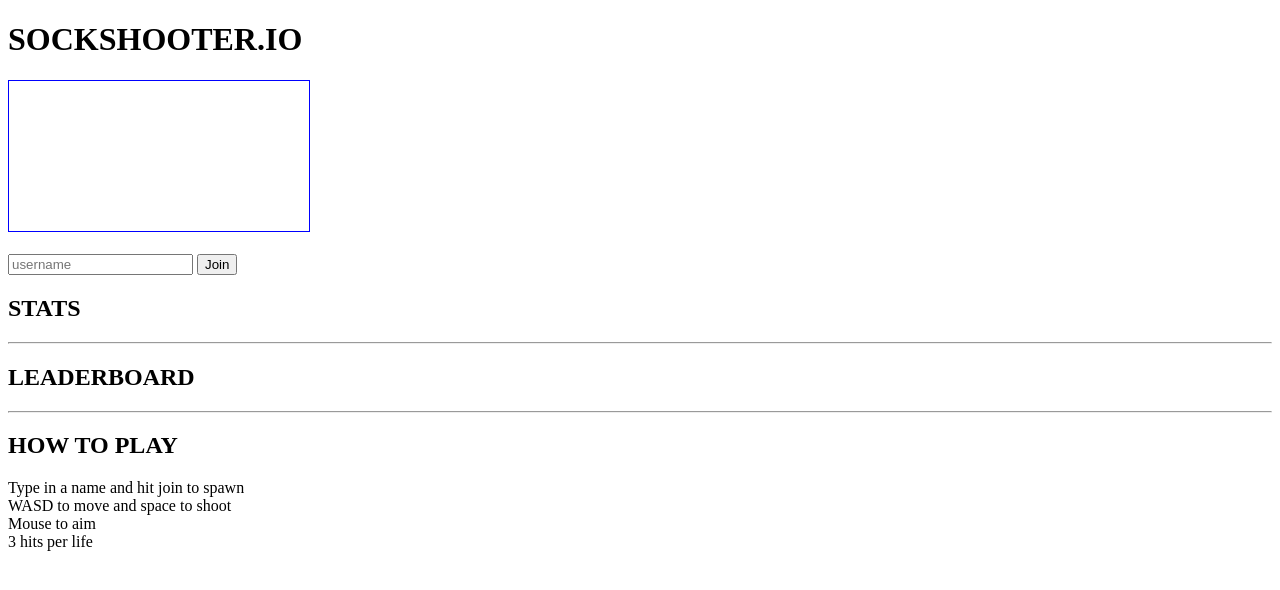
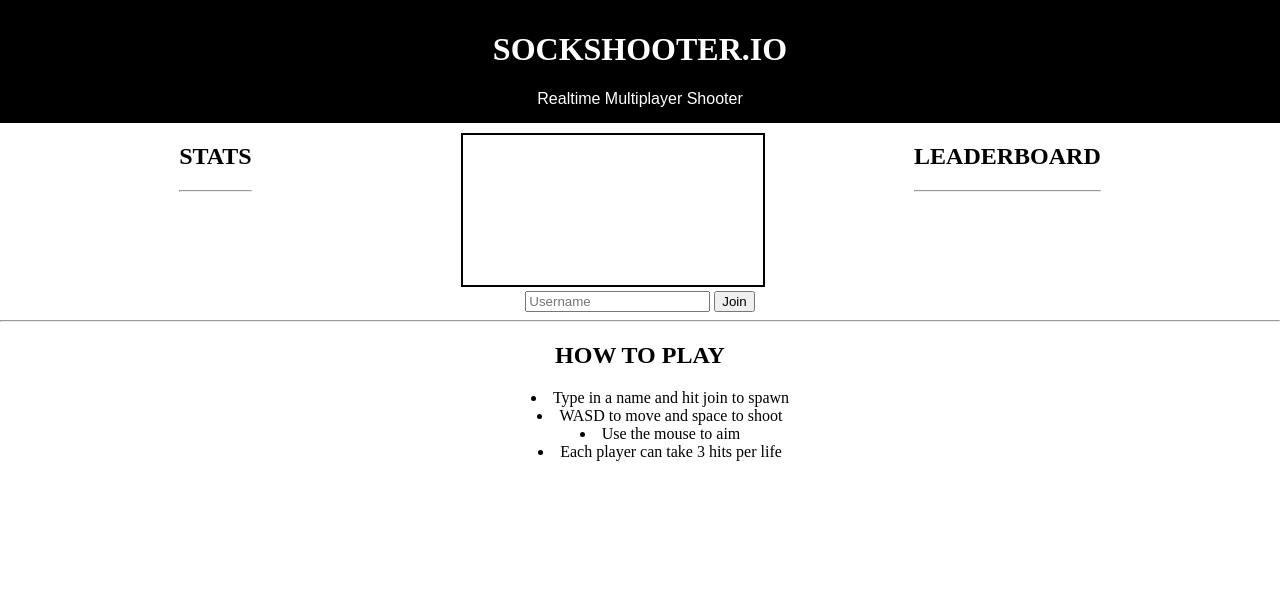
Before and after one commit to KashPitan/SockShooter, a website: page public/index.html in a window 1280 px wide. Drawn offline with Linux system fonts and the light colour scheme; a script that the page names is missing.

Commit message:
added some css styling and html elements

```diff
--- a/public/game.js
+++ b/public/game.js
@@ -1,4 +1,3 @@
-
 var socket = io.connect();
 
 //document elements
@@ -22,8 +21,6 @@ var deaths;
 
 //array for storing the top 5 killers
 var topKills = [];
-
-// import leadboard, { leaderboard } from "./leaderboard";
 
 function leaderboardFunction(players){
   var arr = [];
--- a/public/index.html
+++ b/public/index.html
@@ -9,22 +9,44 @@
 </head>
 
 <body>
-    <h1>SOCKSHOOTER.IO</h1>
-    <canvas id="canvas"></canvas>
-    <br><br>
-    <input id="nameInput" placeholder="username" type ="text" maxlength="10">
-    <button id="joinButton" type="button">Join</button>
-    <h2>STATS</h2>
-    <p id="playerStats"></p>
+    <div class="header">
+        <h1>SOCKSHOOTER.IO</h1>
+        <p class="header-text">Realtime Multiplayer Shooter</p>
+    </div>
+
+    <div class="container">
+        <div id="stats">
+            <h2>STATS</h2>
+            <hr>
+            <p id="playerStats"></p>
+        </div>
+
+        <div id="canvas-container">
+            <canvas id="canvas"></canvas>
+        </div>
+
+        <div id="scores">
+            <h2>LEADERBOARD</h2>
+            <hr>
+            <ol id="leaderboard"></ol>
+        </div>
+    </div>
+
+    <div id="joinInput">
+        <input id="nameInput" placeholder="Username" type ="text" maxlength="10">
+        <button id="joinButton" type="button">Join</button>
+    </div>
     <hr>
-    <h2>LEADERBOARD</h2>
-    <ol id="leaderboard"></ol>
-    <hr>
-    <h2>HOW TO PLAY</h2>
-    <p>Type in a name and hit join to spawn<br>
-        WASD to move and space to shoot <br>
-         Mouse to aim <br>
-        3 hits per life</p>
+    <div id="how-to-play">
+        <h2>HOW TO PLAY</h2>
+        <ul>
+            <li>Type in a name and hit join to spawn</li>
+            <li> WASD to move and space to shoot</li>
+            <li>Use the mouse to aim </li>
+            <li>Each player can take 3 hits per life</li>
+        </ul>
+    </div>
+
     <script src="game.js"></script>
 </body>
 
--- a/public/styles.css
+++ b/public/styles.css
@@ -1,3 +1,38 @@
+body{
+    margin:0px;
+}
+.header{
+    padding:10px;
+    text-align: center;
+    background:black;
+    color:white;
+    margin:0px;
+}
+h1{
+  background-color: black;
+  color: white;
+  text-align: center;
+}
+p.header-text{
+    font-family: arial;
+    margin:5px;
+}
 #canvas {
-    border: 1px solid blue;
+    border: 2px solid black;
+    margin-top: 10px;
+    /* margin-left: 60px; */
+    margin-left: 10%;
 }
+.container{
+    display:flex;
+    flex-direction: row;
+    justify-content: space-evenly;
+    align-items:flex-start;
+}
+#joinInput{
+    text-align: center;
+}
+#how-to-play{
+    text-align:center;
+}
+ul{list-style-position: inside;}
```
